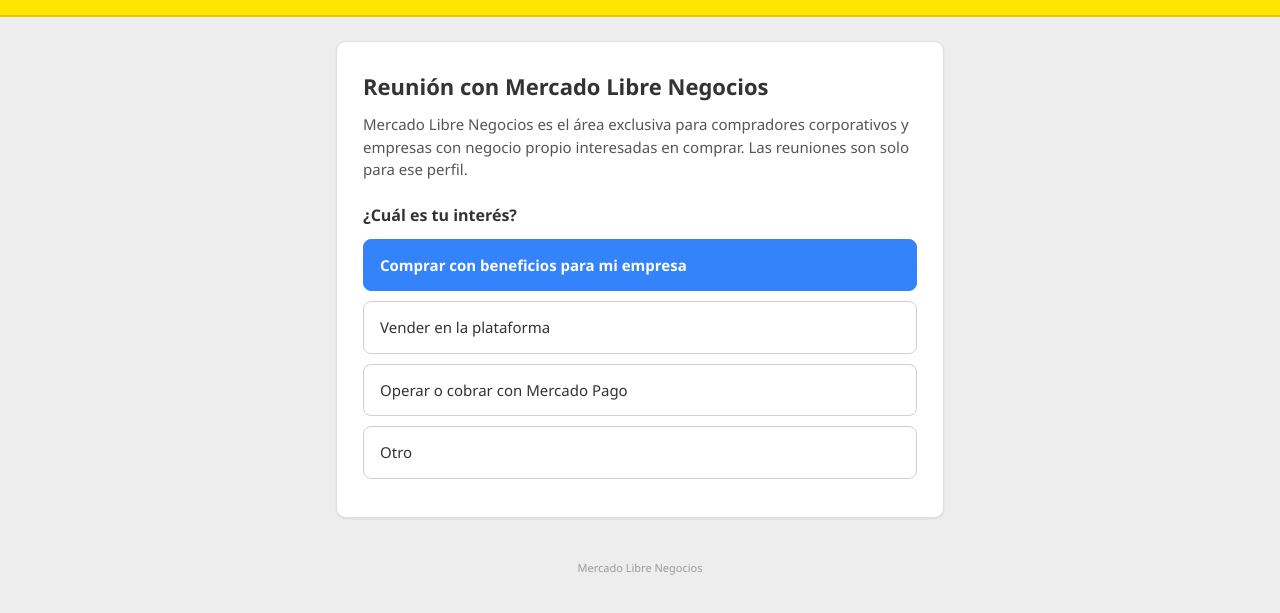
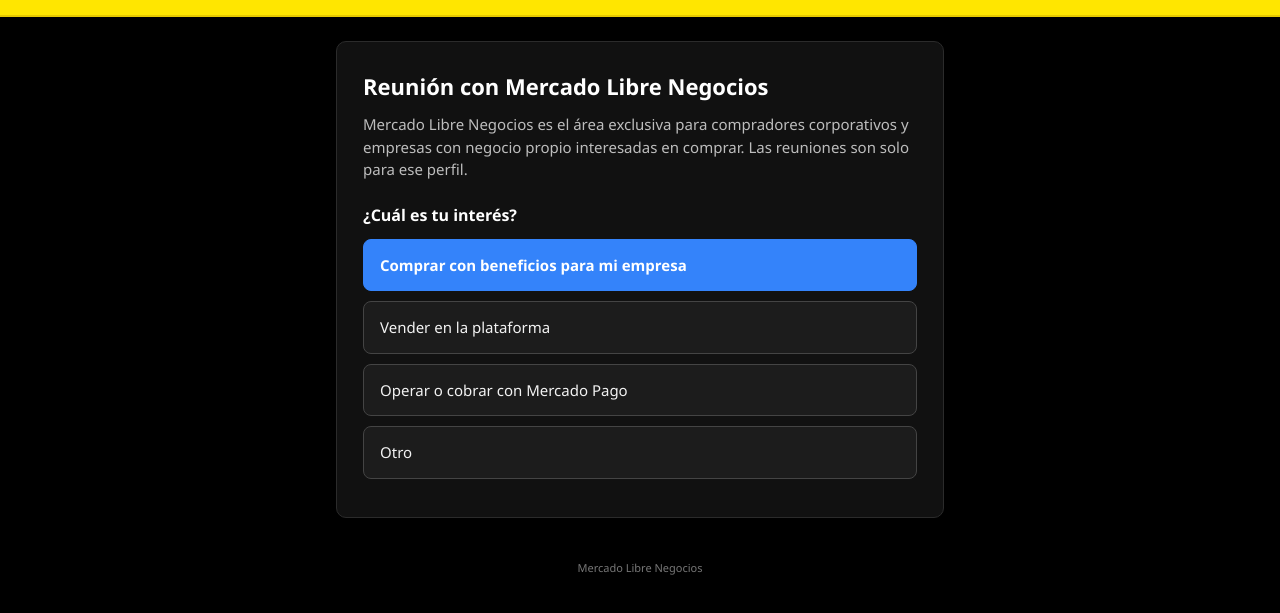
Before and after one commit to MLNegocios/mlnegocios.github.io, a plain HTML site: page index.html in a window 1280 px wide. Shown: the part 65-678 px from the top of the page. Drawn offline with Linux system fonts and the light colour scheme.

Commit message:
Fondo negro

```diff
--- a/index.html
+++ b/index.html
@@ -7,25 +7,24 @@
 <title>Reunión con Mercado Libre Negocios</title>
 <style>
   *{box-sizing:border-box;margin:0;padding:0}
-  body{font-family:'Proxima Nova','Segoe UI',system-ui,Arial,sans-serif;background:#EDEDED;color:#333;line-height:1.5}
+  body{font-family:'Proxima Nova','Segoe UI',system-ui,Arial,sans-serif;background:#000;color:#F2F2F2;line-height:1.5}
   .header{background:#FFE600;padding:18px 24px;border-bottom:2px solid #e6c900}
   .header img{height:44px;display:block}
   .wrap{max-width:640px;margin:24px auto;padding:0 16px}
-  .card{background:#fff;border:1px solid #E0E0E0;border-radius:10px;padding:28px 26px;box-shadow:0 1px 3px rgba(0,0,0,.08)}
-  h1{font-size:22px;margin-bottom:6px;color:#333}
-  .lead{font-size:15px;color:#555;margin:10px 0 22px}
-  .insight{background:#EBF3FF;border-left:4px solid #3483FA;border-radius:6px;padding:12px 14px;font-size:14px;margin-bottom:22px}
-  h2{font-size:16px;margin-bottom:12px}
+  .card{background:#111;border:1px solid #2B2B2B;border-radius:10px;padding:28px 26px;box-shadow:0 1px 6px rgba(0,0,0,.6)}
+  h1{font-size:22px;margin-bottom:6px;color:#fff}
+  .lead{font-size:15px;color:#BDBDBD;margin:10px 0 22px}
+  h2{font-size:16px;margin-bottom:12px;color:#fff}
   .opt{display:block;width:100%;text-align:left;font:inherit;font-size:15px;padding:14px 16px;margin-bottom:10px;border-radius:8px;
-       border:1.5px solid #D0D0D0;background:#fff;color:#333;cursor:pointer}
-  .opt:hover{border-color:#3483FA;background:#F5F9FF}
+       border:1.5px solid #444;background:#1C1C1C;color:#F2F2F2;cursor:pointer}
+  .opt:hover{border-color:#3483FA;background:#17233A}
   .opt.primary{border-color:#3483FA;background:#3483FA;color:#fff;font-weight:600}
   .opt.primary:hover{background:#2968c8;border-color:#2968c8}
   .opt:disabled{opacity:.55;cursor:default}
   .gracias{display:none;text-align:center;padding:10px 0}
-  .gracias h2{font-size:20px;margin-bottom:8px}
-  .gracias p{font-size:15px;color:#555}
-  footer{text-align:center;font-size:11px;color:#999;padding:18px}
+  .gracias h2{font-size:20px;margin-bottom:8px;color:#fff}
+  .gracias p{font-size:15px;color:#BDBDBD}
+  footer{text-align:center;font-size:11px;color:#777;padding:18px}
 </style>
 </head>
 <body>
```
